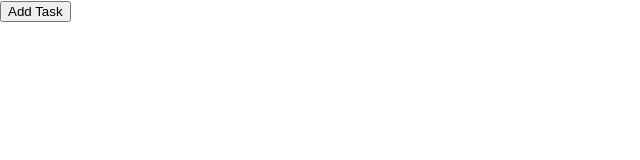
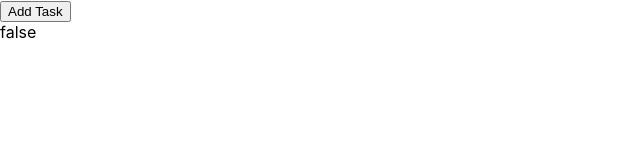
Before and after one commit to benchurch716/react-todo, a React (Create React App) app: page / in a window 1280 px wide. Shown: the top 160 px of the page, without its empty margins (0-640 px from the left). Built offline with nearby package versions, Linux system fonts and the light colour scheme.

Commit message:
set up redux to hold state if adding a task dialogue is being shown

```diff
--- a/src/App.js
+++ b/src/App.js
@@ -1,19 +1,17 @@
-import React, { Component } from "react";
+import React from "react";
 import "./App.css";
 import AddButton from "./components/AddButton";
+import { useSelector } from "react-redux";
 
-class App extends Component {
-    constructor(props) {
-        super(props);
-    }
+function App() {
+    const showInput = useSelector(state => state.showInput);
 
-    render() {
-        return (
-            <div id="content">
-                <AddButton />
-            </div>
-        );
-    }
+    return (
+        <div id="content">
+            <AddButton />
+            <div>{`${showInput}`}</div>
+        </div>
+    );
 }
 
 export default App;
--- a/src/components/AddButton.js
+++ b/src/components/AddButton.js
@@ -5,6 +5,8 @@ class AddButton extends Component {
         super(props);
     }
 
+    addNewTaskInput() {}
+
     render() {
         return <button onClick={this.addNewTaskInput}>Add Task</button>;
     }
--- a/src/index.js
+++ b/src/index.js
@@ -2,10 +2,19 @@ import React from "react";
 import { createRoot } from "react-dom/client";
 import "./index.css";
 import App from "./App";
+import { createStore } from "redux";
+import rootReducers from "./reducers";
+import { Provider } from "react-redux";
 
+const store = createStore(
+    rootReducers,
+    window.__REDUX_DEVTOOLS_EXTENSION__ && window.__REDUX_DEVTOOLS_EXTENSION__()
+);
 const root = createRoot(document.getElementById("root"));
 root.render(
-    <React.StrictMode>
-        <App />
-    </React.StrictMode>
+    <Provider store={store}>
+        <React.StrictMode>
+            <App />
+        </React.StrictMode>
+    </Provider>
 );
--- /dev/null
+++ b/src/reducers/index.js
@@ -0,0 +1,8 @@
+import { combineReducers } from "redux";
+import showInputReducer from "./showInput";
+
+const rootReducers = combineReducers({
+    showInput: showInputReducer,
+});
+
+export default rootReducers;
--- /dev/null
+++ b/src/reducers/showInput.js
@@ -0,0 +1,9 @@
+const showInputReducer = (state = false, action) => {
+    switch (action.type) {
+        case "SHOW_INPUT":
+            return !state;
+        default:
+            return state;
+    }
+};
+export default showInputReducer;
```
